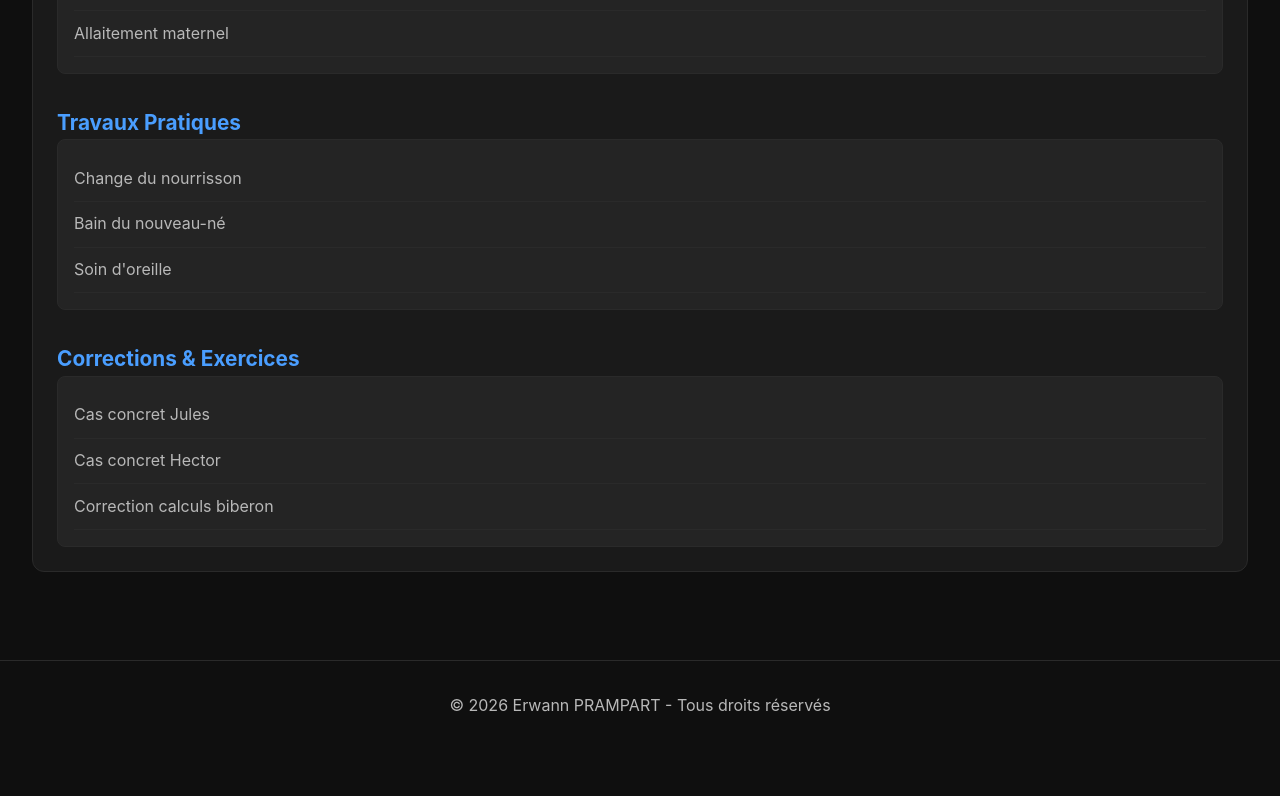
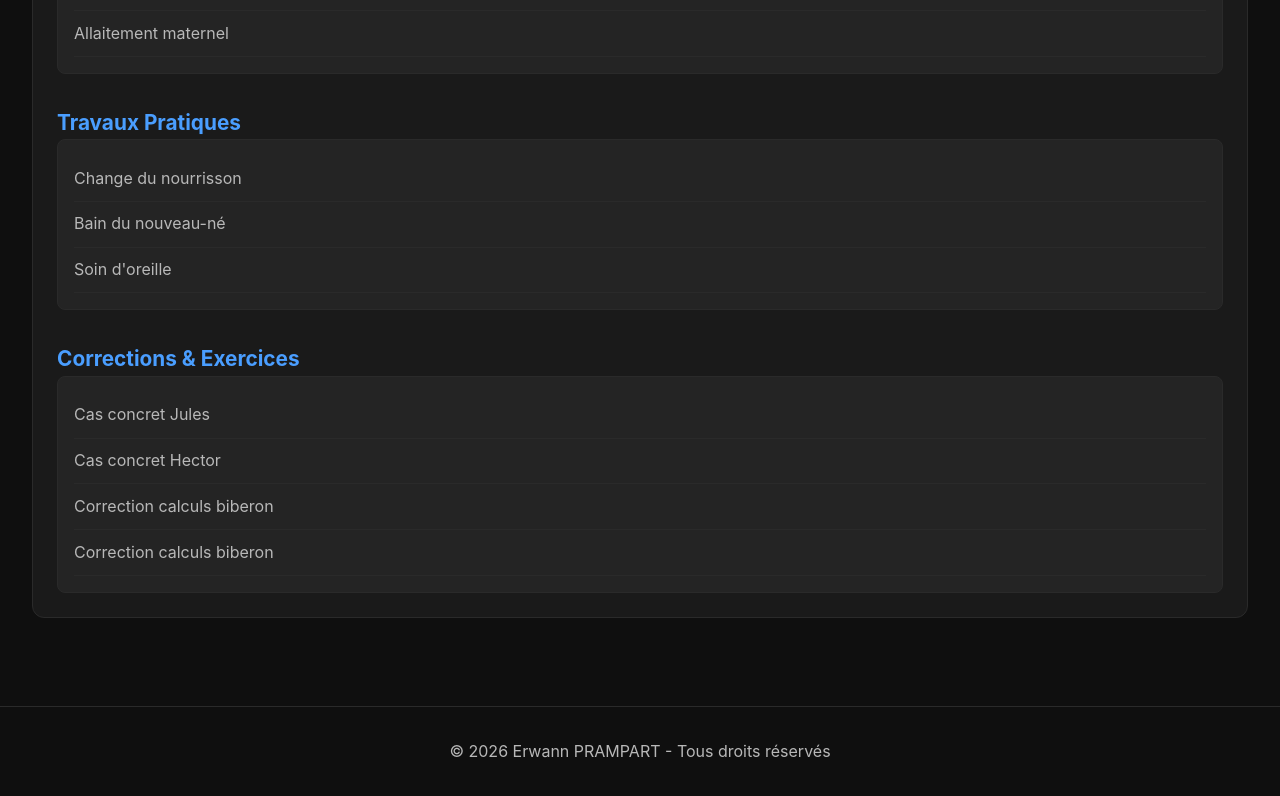
Before and after one commit to Prampart/Projet-Site-web-IFAP, a plain HTML site: page Module_1/Module_1_Accueil.html in a window 1280 px wide. Shown: the part 646-1442 px from the top of the page. Before the commit the page ends 1397 px from the top, so only its background shows below. Drawn offline with Linux system fonts and the light colour scheme.

Commit message:
Update Module_1_Accueil.html

```diff
--- a/Module_1/Module_1_Accueil.html
+++ b/Module_1/Module_1_Accueil.html
@@ -325,6 +325,7 @@
                             <li class="course-item"><a href="Correction_demarche_clinique_cas_concret_Jules.pdf" class="course-link">Cas concret Jules</a></li>
                             <li class="course-item"><a href="Correction_demarche_clinique_Hector.pdf" class="course-link">Cas concret Hector</a></li>
                             <li class="course-item"><a href="DIETETIQUE/correction_des_calculs_en_TP_biberon.pdf" class="course-link">Correction calculs biberon</a></li>
+                            <li class="course-item"><a href="Diététique cours N1/CORRECTION_QUIZ_COURS_DIET1.pdf" class="course-link">Correction calculs biberon</a></li>
 
                         </ul>
                     </div>
```
